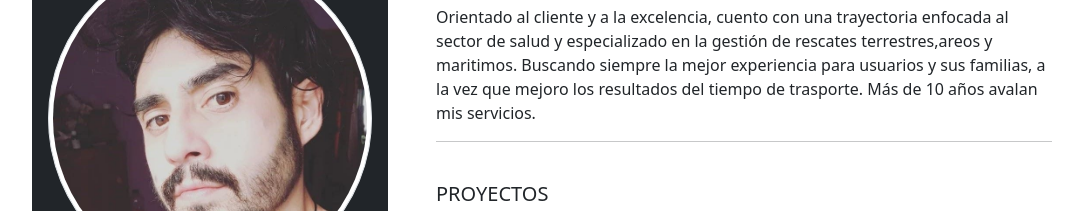
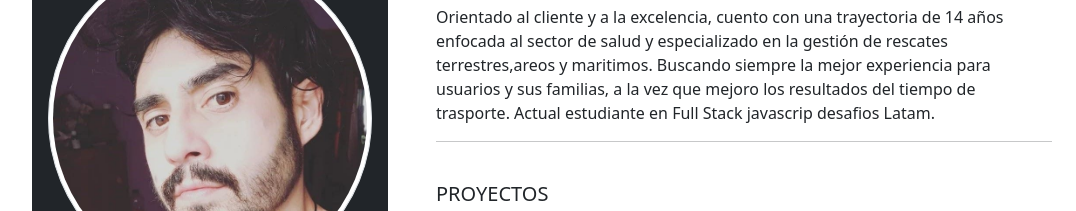
Before and after one commit to hector1489/hector1489.github.io, a plain HTML site: page index.html in a window 1280 px wide. Shown: the part 109-320 px from the top of the page, without its empty margins (74-1150 px from the left). Drawn offline with nearby package versions, Linux system fonts and the light colour scheme.

Commit message:
cambio de perfil

```diff
--- a/index.html
+++ b/index.html
@@ -120,10 +120,10 @@
             <div class="col-lg-8 bg-ligth text-dark py-4 px-5">
                 <div class="header-rigth">
                     <h3 class="text-uppercase">perfil</h3>
-                    <p>Orientado al cliente y a la excelencia, cuento con una trayectoria enfocada al sector de salud y
+                    <p>Orientado al cliente y a la excelencia, cuento con una trayectoria de 14 años enfocada al sector de salud y
                         especializado en la gestión de rescates terrestres,areos y maritimos. Buscando siempre la mejor
                         experiencia para usuarios y sus familias, a la vez que mejoro los resultados del tiempo de
-                        trasporte. Más de 10 años avalan mis servicios.</p>
+                        trasporte. Actual estudiante en Full Stack javascrip desafios Latam.</p>
                     <hr>
                 </div>
                 <div class="work experience">
```
